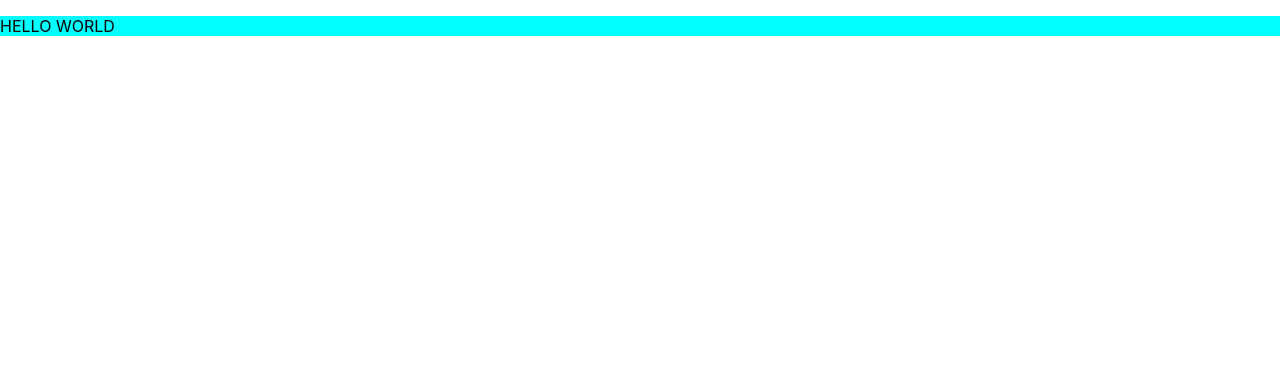
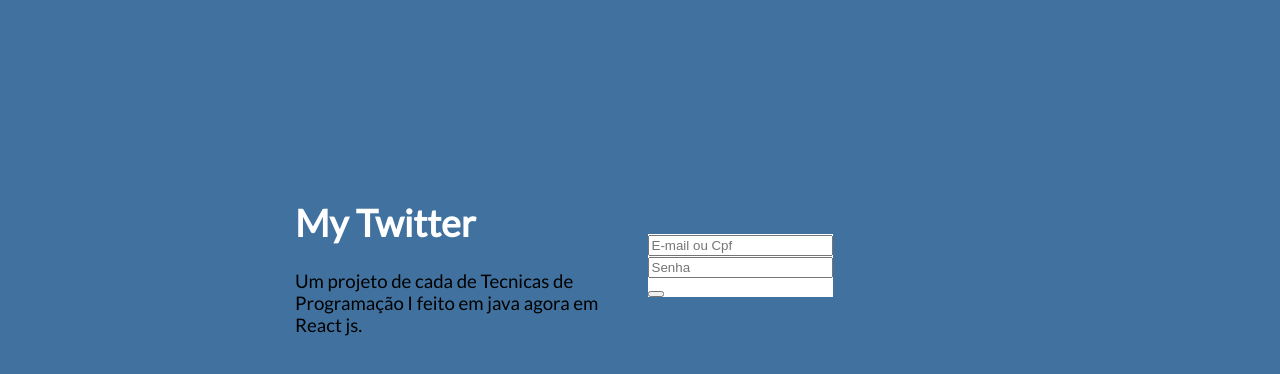
Before and after one commit to kaladabrio2020/MyTwitterReactJS, a React (Create React App) app in the folder mytwitter/: page / in a window 1280 px wide. Shown: the top 374 px of the page. Built offline with nearby package versions, Linux system fonts and the light colour scheme.

Commit message:
TelaDeLogin

```diff
--- a/mytwitter/src/components/MainPage/MainPage.js
+++ b/mytwitter/src/components/MainPage/MainPage.js
@@ -3,8 +3,22 @@
 
 export default function MainPage(){
     return(
-        <div className={Styles.DivMain}>
-            <p> HELLO WORLD </p>
-        </div>
+        <body>
+            <div className={Styles.DivMain}>
+
+                <div className={Styles.DivText}>
+                    <h1>My Twitter</h1>
+                    <p>Um projeto de cada de Tecnicas de Programação I feito em java agora em React js.</p>
+                </div>
+
+                <div className={Styles.DivUser}>
+                    <input placeholder="E-mail ou Cpf" />   <br></br>
+                    <input placeholder="Senha" />           <br></br>
+                    <button title="Entrar"/>
+                </div>
+
+            </div>
+
+        </body>
     )
 }
--- a/mytwitter/src/components/MainPage/MainPage.module.css
+++ b/mytwitter/src/components/MainPage/MainPage.module.css
@@ -1,3 +1,39 @@
+@import url('https://fonts.googleapis.com/css2?family=Lato&display=swap');
+
+body{
+    background-color: #41729F;
+    font-family: 'Lato', sans-serif;
+}
 .DivMain{
-    background-color: aqua;
+    margin-top: 240px;
+    height: 50px;
+    display: flex;
+    align-items: center;
+    justify-content: center;
 }
+
+.DivText{
+    position    : absolute;
+    margin-right: 350px;
+    width: 350px;
+
+    justify-content: center;
+    margin-left: 10px;
+
+}
+
+.DivUser{
+    background-color: #ffffff;
+    position    : absolute;
+    margin-left: 200px;
+    flex-direction: column;
+}
+
+h1{
+    color: #ffffff;
+    font-size: 28pt;
+}
+p{
+
+    font-size: 14pt;
+}
```
